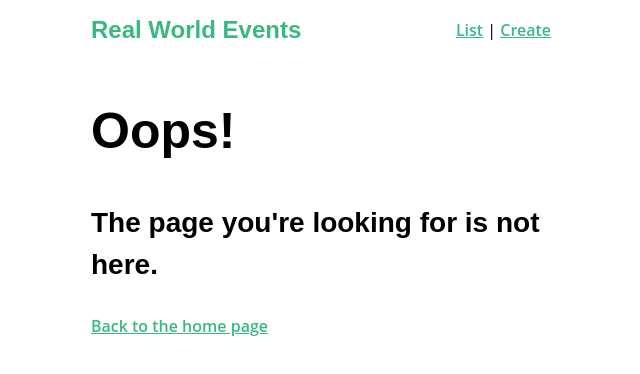
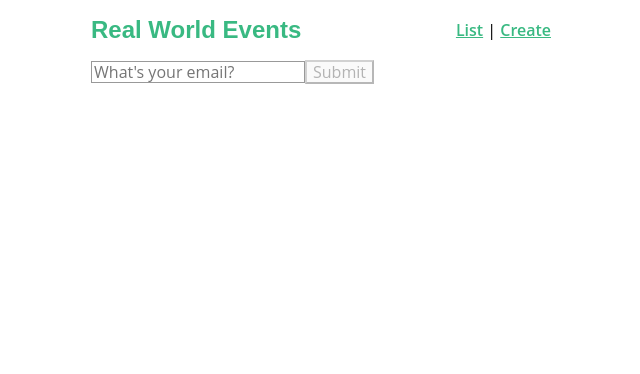
Before and after one commit to bobzurad/zsandbox.azurewebsites.net, a Vue app in the folder VueMastery/next-level-vue/: page /example in a window 1280 px wide. Before the commit this address led to /404. Shown: the top 374 px of the page, without its empty margins (319-959 px from the left). Built offline with nearby package versions, Linux system fonts and the light colour scheme.

Commit message:
Next-Level Vue: Form Validation Pt 1: Added Vuelidate and validation Example

```diff
--- a/VueMastery/next-level-vue/package.json
+++ b/VueMastery/next-level-vue/package.json
@@ -15,6 +15,7 @@
     "vue-popperjs": "^2.2.0",
     "vue-router": "^3.1.2",
     "vuejs-datepicker": "^1.6.2",
+    "vuelidate": "^0.7.5",
     "vuex": "^3.1.1"
   },
   "devDependencies": {
--- a/VueMastery/next-level-vue/src/main.js
+++ b/VueMastery/next-level-vue/src/main.js
@@ -5,6 +5,9 @@
 import router from './router'
 import store from './store/store'
 import 'nprogress/nprogress.css'
+import Vuelidate from 'vuelidate'
+
+Vue.use(Vuelidate)
 
 Vue.config.productionTip = false
 
--- a/VueMastery/next-level-vue/src/router.js
+++ b/VueMastery/next-level-vue/src/router.js
@@ -4,6 +4,7 @@
 import EventList from './views/EventList.vue'
 import EventShow from './views/EventShow.vue'
 import NotFound from './views/NotFound.vue'
+import Example from './views/Example.vue'
 
 Vue.use(Router)
 
@@ -27,6 +28,10 @@
       component: EventCreate
     },
     {
+      path: '/example',
+      component: Example
+    },
+    {
       path: '/404',
       name: '404',
       component: NotFound
--- /dev/null
+++ b/VueMastery/next-level-vue/src/views/Example.vue
@@ -0,0 +1,51 @@
+<template>
+  <form @submit.prevent="submit">
+    <input
+      type="email"
+      placeholder="What's your email?"
+      v-model="email"
+      @blur="$v.email.$touch()"
+      :class="{ error: $v.email.$error }"
+    />
+    <div v-if="$v.email.$error">
+      <p v-if="!$v.email.email" class="errorMessage">
+        Please enter a valid email
+      </p>
+      <p v-if="!$v.email.required" class="errorMessage">Email is required</p>
+    </div>
+    <button :disabled="$v.$invalid" type="submit">Submit</button>
+    <p v-if="$v.$anyError" class="errorMessage">Please correct all fields</p>
+  </form>
+</template>
+
+<script>
+import { required, email } from 'vuelidate/lib/validators'
+
+export default {
+  data() {
+    return {
+      email: null
+    }
+  },
+  validations: {
+    email: {
+      required,
+      email
+    }
+  },
+  methods: {
+    submit() {
+      this.$v.$touch() // make the form dirty
+      if (!this.$v.$invalid) {
+        console.log(`Form submitted: ${this.email}`)
+      }
+    }
+  }
+}
+</script>
+
+<style scoped>
+.errorMessage {
+  color: red;
+}
+</style>
```
Also changed, not shown: 1 other file (tests, documents, lock files or other folders).
